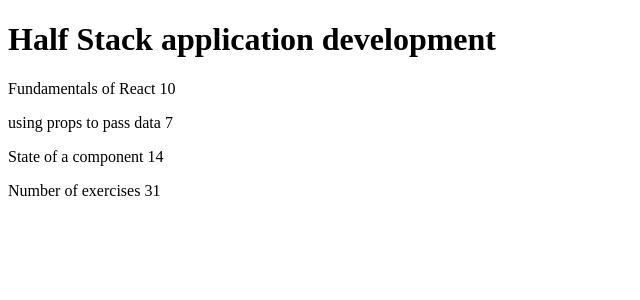
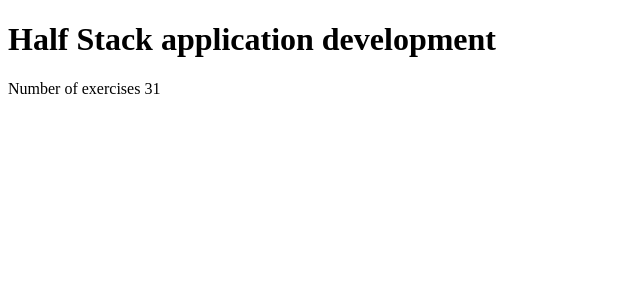
Before and after one commit to igMike-V/fullstackopen, a JavaScript app in the folder part1/courseinfo/: page / in a window 1280 px wide. Shown: the top 300 px of the page, without its empty margins (0-640 px from the left). Built offline with nearby package versions, Linux system fonts and the light colour scheme.

Commit message:
exercise 1.2 additional refactor

```diff
--- a/part1/courseinfo/src/App.js
+++ b/part1/courseinfo/src/App.js
@@ -10,15 +10,9 @@ const Header = (props) => {
 const Content = (props) => {
   return(
   <div>
-       <p>
-        {props.part1} {props.exercises1}
-      </p>
-      <p>
-        {props.part2} {props.exercises2}
-      </p>
-      <p>
-        {props.part3} {props.exercises3}
-      </p>
+       <Part />
+       <Part />
+       <Part />
   </div>
   )
 }
@@ -28,6 +22,15 @@ const Total = (props) => {
   <div>
      <p>Number of exercises {props.totalEx}</p>
   </div>
+  )
+}
+const Part = (props) =>{
+  return(
+    <>
+    <p>
+    {props.part} {props.number}
+    </p>
+    </>
   )
 }
 
```
